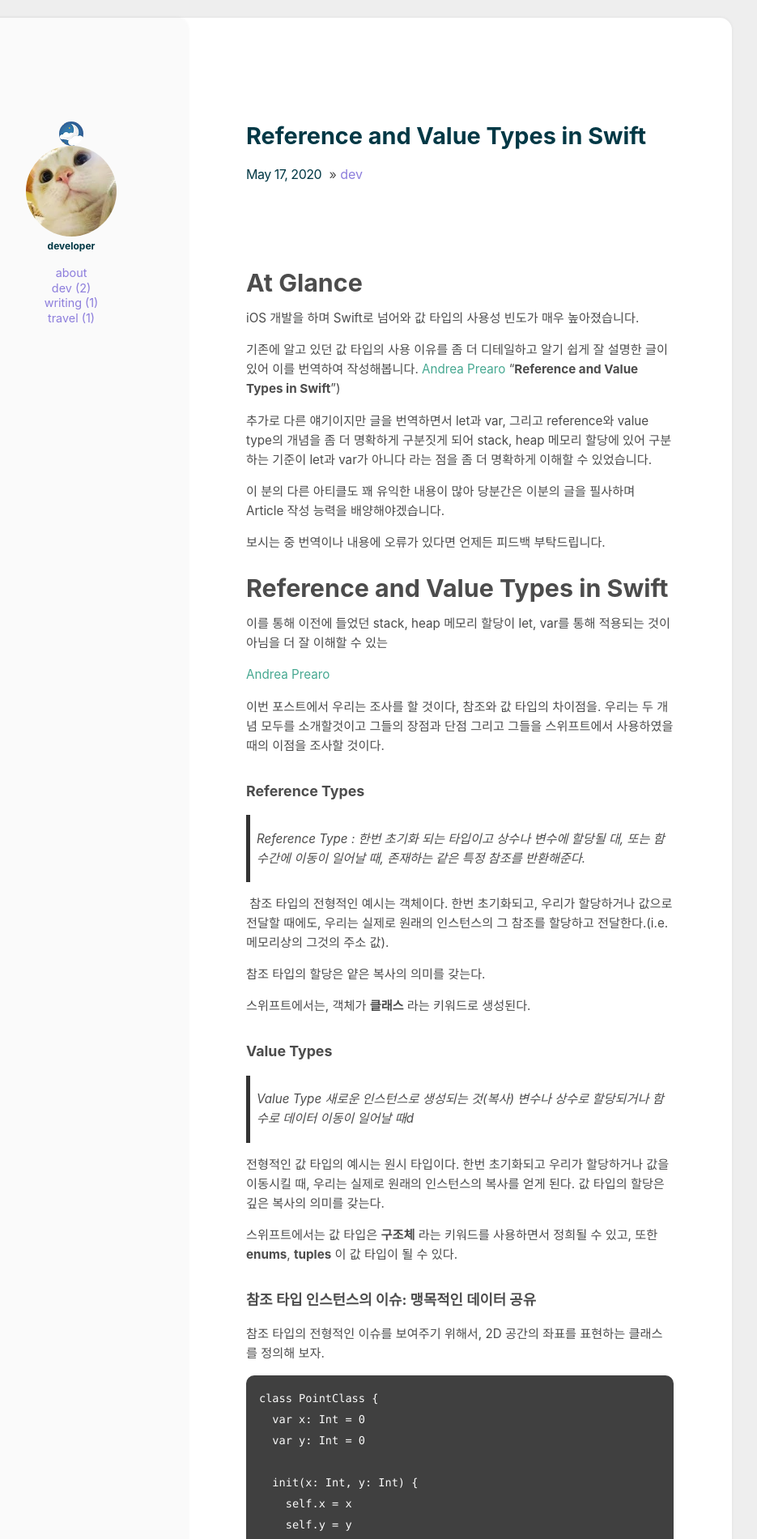
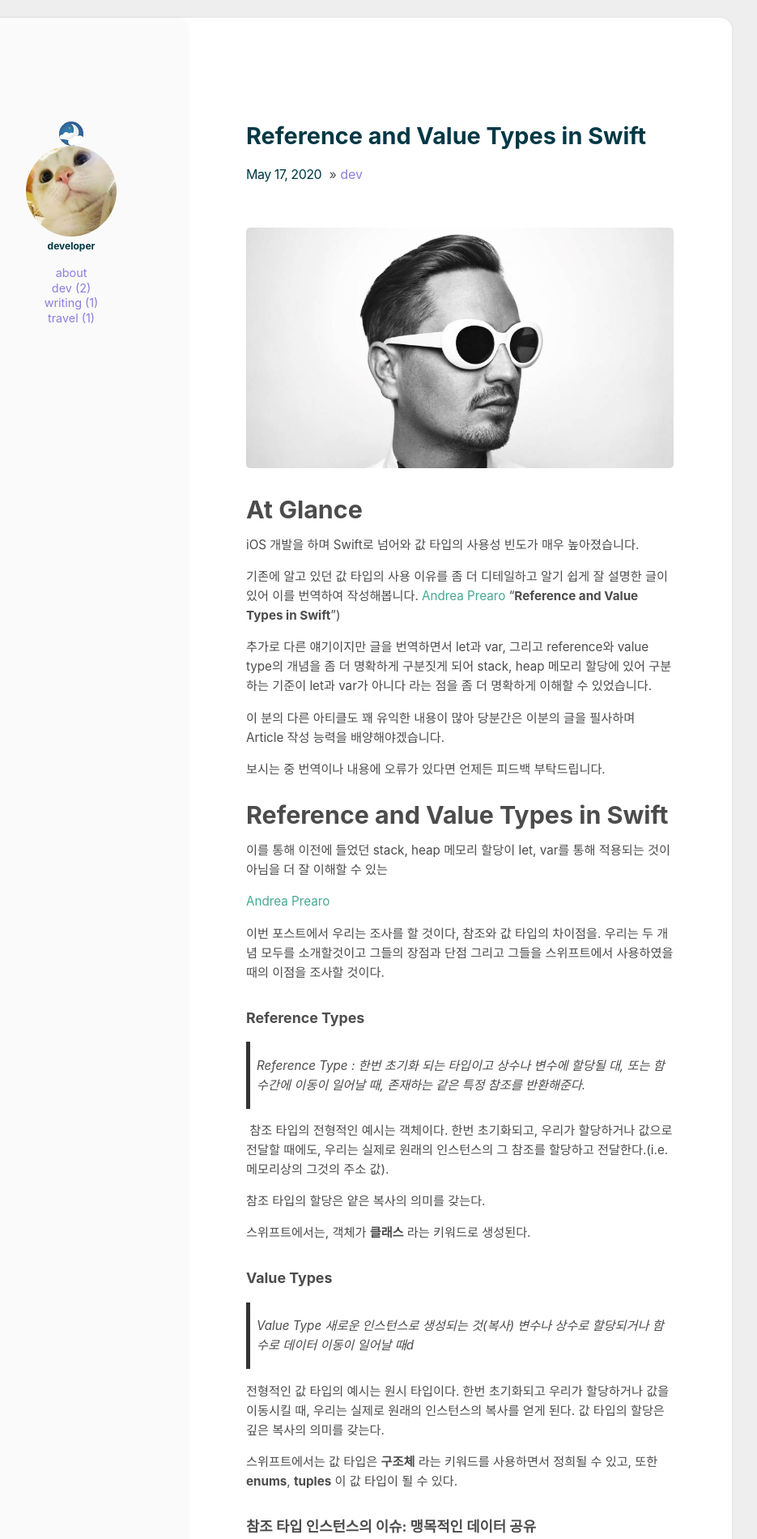
Before and after one commit to CheckShirt/CheckShirt.github.io, a Jekyll site: the page built from _posts/2020-05-17-ReferenceandValueTypesinSwift.md, in a window 1280 px wide. Shown: the top 1900 px of the page at 81% size, without its empty margins (216-1151 px from the left). Built offline with Jekyll 4.4.1, drawn with Linux system fonts in a browser that asks for light colours.

Commit message:
Update 2020-05-17-ReferenceandValueTypesinSwift.md

```diff
--- a/_posts/2020-05-17-ReferenceandValueTypesinSwift.md
+++ b/_posts/2020-05-17-ReferenceandValueTypesinSwift.md
@@ -4,7 +4,7 @@ categories: [dev]
 comments: true
 ---
 
-![](assets/img/72374.jpg)
+![](/assets/img/72374.jpg)
 
 # At Glance
 
```
